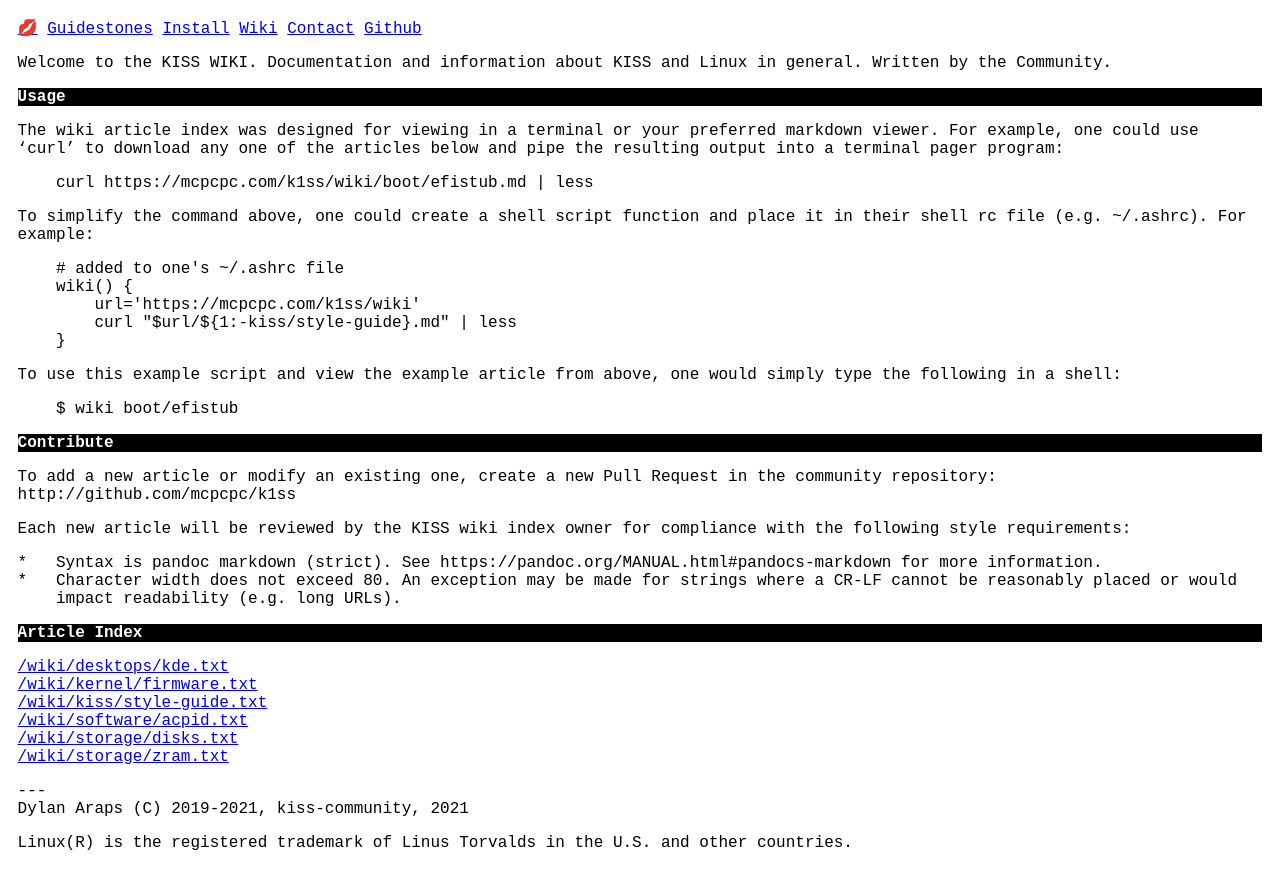
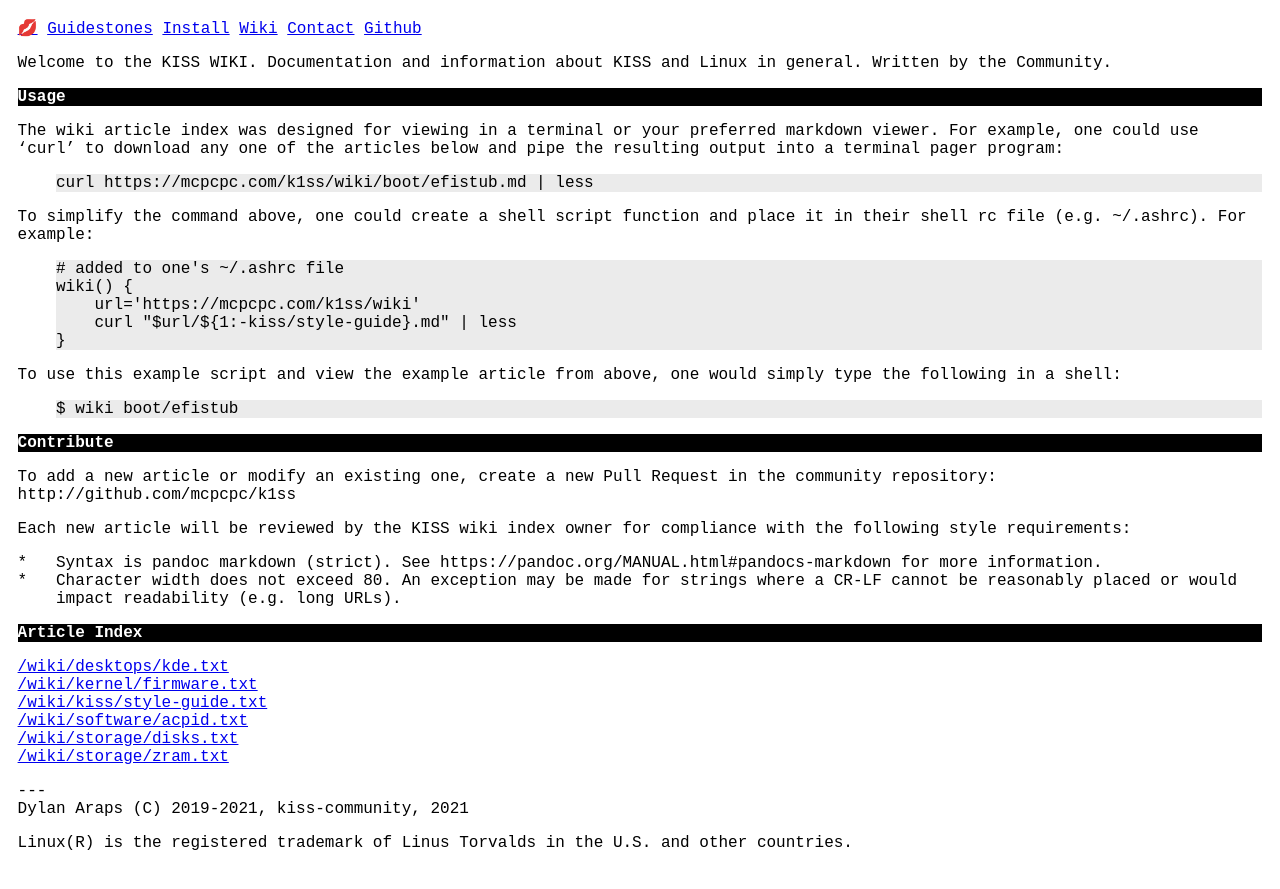
Before and after one commit to mcpcpc/k1ss, a Jekyll site: the page built from wiki.md, in a window 1280 px wide. Shown: the top 889 px of the page. Built offline with Jekyll 4.4.1, drawn with Linux system fonts in a browser that asks for light colours.

Commit message:
Update default.html

```diff
--- a/_layouts/default.html
+++ b/_layouts/default.html
@@ -7,7 +7,7 @@
     <meta http-equiv="X-UA-Compatible" content="IE=edge">
     <meta name="viewport" content="width=device-width, initial-scale=1">
     <meta name=Description content="An independent Linux distribution with a focus on simplicity and the concept of less is more.">
-    <style>body{padding:1ch;font:16px monospace,monospace}ul{position:relative;list-style:none;margin-left:0;padding-left:4ch}ul li:before{content:"*";position:absolute;left:0}h2{background-color:#000;color:#fff}h2,h3{font-size:1em;padding:0;margin-bottom:1ch}div code{margin-left:4ch;display:block}img{height:auto}</style>
+    <style>body{padding:1ch;font:16px monospace,monospace}ul{position:relative;list-style:none;margin-left:0;padding-left:4ch}ul li:before{content:"*";position:absolute;left:0}h2{background-color:#000;color:#fff}h2,h3{font-size:1em;padding:0;margin-bottom:1ch}div code{background:#EBEBEB;margin-left:4ch;display:block}img{height:auto}</style>
   </head>
   <body>
     <nav>
```
